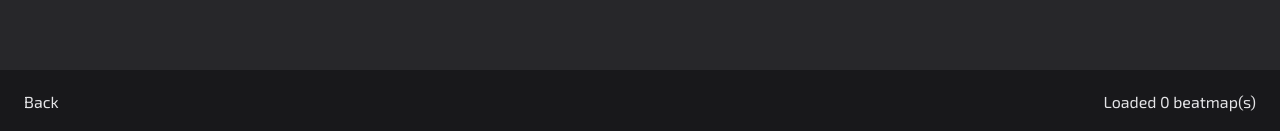
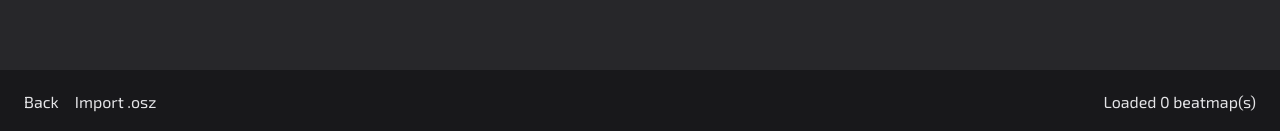
Before and after one commit to Vexcited/wosu, a React (Vite) app: page /singleplayer in a window 1280 px wide. Shown: the part 666-797 px from the top of the page. Built offline with nearby package versions, Linux system fonts and the light colour scheme.

Commit message:
Add selection menu

```diff
--- a/src/pages/singleplayer/index.tsx
+++ b/src/pages/singleplayer/index.tsx
@@ -7,6 +7,8 @@ import { importBeatmap } from "@/utils/importBeatmap";
 export default function SinglePlayerMenuPage () {
   const beatmaps = useBeatmapsStore(state => state.beatmaps);
   const [importing, setImporting] = useState(false);
+  const [selectedBeatmapSetId, setSelectedBeatmapSetId] = useState("");
+  const [selectedBeatmapId, setSelectedBeatmapId] = useState("");
 
   const importBeatmapHandler = () => {
     setImporting(true);
@@ -17,11 +19,13 @@ export default function SinglePlayerMenuPage () {
 
   return (
     <div className="relative w-screen h-screen">
-      <header className="flex justify-between px-2 items-center w-full h-16 md:h-20 bg-zinc-900">
+      <header className="fixed top-0 flex justify-between px-2 items-center w-full h-16 md:h-20 bg-zinc-900">
         <div className="flex flex-col">
           <h3 className="text-md md:text-xl">Welcome to the selection menu</h3>
           <span className="text-sm md:text-base text-zinc-400">
-            Select a beatmap to have informations here !
+          {selectedBeatmapId && selectedBeatmapSetId
+            ? "Difficulty: " + beatmaps.find(a => a.set_id === selectedBeatmapSetId)?.levels.find(a => a.id === selectedBeatmapId)?.name
+            : "Select a beatmap to have informations here !"}
           </span>
         </div>
       </header>
@@ -34,9 +38,31 @@ export default function SinglePlayerMenuPage () {
         </div>
       }
 
-      <footer className="flex justify-between px-6 items-center absolute bottom-0 w-full h-16 bg-zinc-900">
-        <div>
+      {beatmaps.length > 0 &&
+        <div className="py-[35vh] flex flex-col flex-end bg-opacity-40 w-screen items-end">
+          {beatmaps.map(beatmap => <>
+              {beatmap.levels.map(level =>
+                <div
+                  onClick={() => {
+                    setSelectedBeatmapSetId(beatmap.set_id);
+                    setSelectedBeatmapId(level.id);
+                  }}
+                  className={`px-6 py-2 bg-opacity-80 w-3/5 ${beatmap.set_id === selectedBeatmapSetId ? "bg-purple-600" : "bg-zinc-900"} hover:bg-purple-400`}
+                  key={level.id}
+                >
+                  <h2>Beatmap title</h2>
+                  <h3>{level.name}</h3>
+                </div>
+              )}
+            </>
+          )}
+        </div>
+      }
+
+      <footer className="flex justify-between px-6 items-center fixed bottom-0 w-full h-16 bg-zinc-900">
+        <div className="flex gap-4 justify-center items-center">
           <Link to="/">Back</Link>
+          <button onClick={importBeatmapHandler}>Import .osz</button>
         </div>
         <div>
           <p>Loaded {beatmaps.length} beatmap(s)</p>
```
